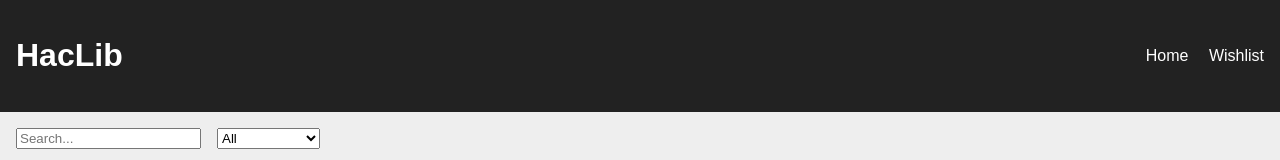
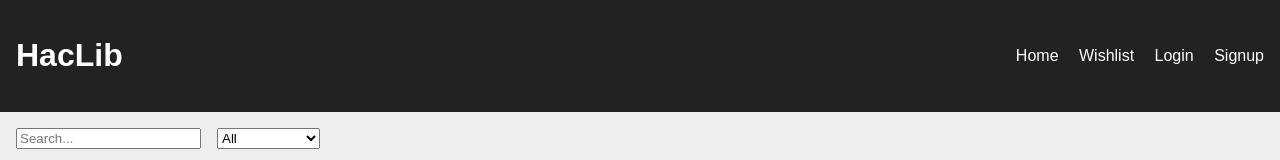
Before and after one commit to aryan9190/haclib, a plain HTML site: page frontend/index.html in a window 1280 px wide. Shown: the top 160 px of the page. Drawn offline with Linux system fonts and the light colour scheme; no server answers.

Commit message:
Update index.html

```diff
--- a/frontend/index.html
+++ b/frontend/index.html
@@ -10,6 +10,8 @@
         <nav>
             <a href="/">Home</a>
             <a href="/wishlist.html">Wishlist</a>
+            <a href="/login.html">Login</a>
+            <a href="/signup.html">Signup</a>
         </nav>
     </header>
 
```
